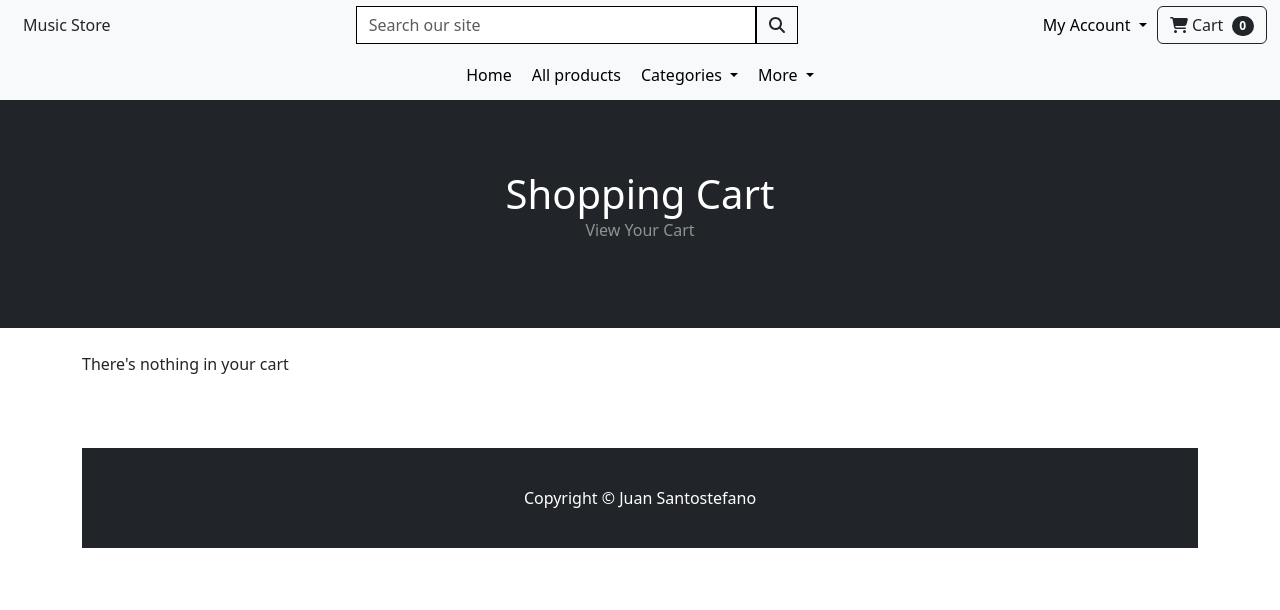
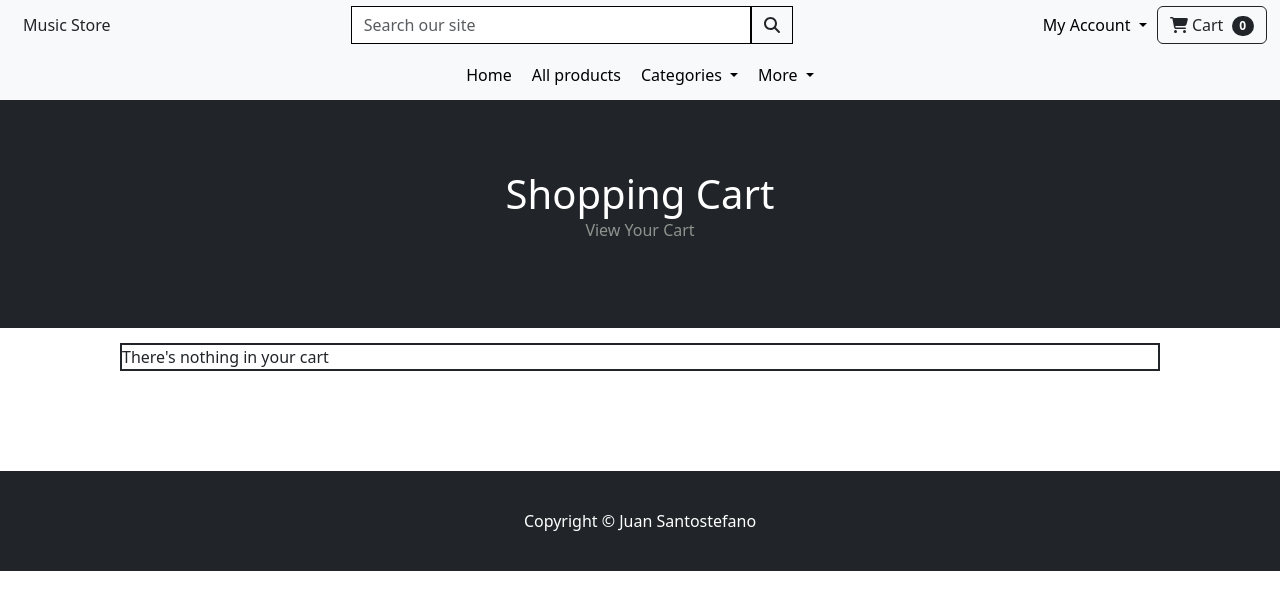
Before and after one commit to jpsantostefano/music-store, a Django app: page /cart/ in a window 1280 px wide. Shown: the top 610 px of the page. Run offline with Django 5.2, Linux system fonts and the light colour scheme; some libraries are stand-ins or nearby versions.

Commit message:
cart_summary made again with css and not bootstrap

```diff
--- a/cart/templates/cart_summary.html
+++ b/cart/templates/cart_summary.html
@@ -10,29 +10,20 @@
     </div>
 </header>
 
-<div class="container">
-<br>
+<!-- Section-->
+<section>
+    <div class="summary-card">
         {% if cart_products %}
         {% for product in cart_products %}
-    <div class="card mb-3">
-        <div class="row g-0">
-            <div class="col-md-4">
-                <img src="{{ product.image.url }}" class="img-fluid rounded-start" alt="...">
-            </div>
-            <div class="col-md-8">
-                <div class="card-body">
-                    <h5 class="card-title">{{ product.name }}</h5>
+        <img src="{{ product.image.url }}" alt="{{ product.name }}" class="img-summary">
+
+        <div>
+            <h5>{{ product.name }}</h5>
             <p>{{ product.description }}</p>
             €{{ product.price }}
-            <br>
-            <br>
-                    <div class="row">
-                        <div class="col-md-2">
-                            Quantity:
-                        </div>
-                        <div class="col-md-2">
+            <div class="qty-select-container">
+                <p>Quantity:</p>
                 <select class="form-select form-select-sm" id="select{{product.id}}">
-
                     {% for key, value in quantities.items %}
                         {% if key == product.id|slugify %}
                             <option selected>{{ value }}</option>
@@ -44,23 +35,20 @@
                     <option value="4">4</option>
                     <option value="5">5</option>
                 </select>
-                        </div>
-                    </div>
-                <br>
-                <a href="{% url 'home' %}" class="btn btn-secondary">Keep purchasing</a>
                 <button type="button" data-index="{{product.id}}" class="btn btn-secondary update-cart">
                     Update
                 </button>
+            </div>
+            <div class="mt-2">
+                <a href="{% url 'home' %}" class="btn btn-secondary">Go back</a>
                 <button type="button" data-index="{{product.id}}" class="btn btn-danger delete-product">
-                    Remove
+                    Remove product
                 </button>
+                {% endfor %}
             </div>
         </div>
     </div>
-    </div>
-</div>
-<br>
-{% endfor %}
+    <div>
         <h3>Total: €{{totals }}</h3>
         <a href="{% url 'home' %}" class="btn btn-outline-black rounded-0 btn-lg">
             <span class="icon">
@@ -81,10 +69,8 @@
         {% else %}
         There's nothing in your cart
         {% endif %}
-<br>
-<br>
-<br>
-<br>
+    </div>
+</section>
 
 <script>
     $(document).on('click', '.update-cart', function(e){
--- a/static/css/style.css
+++ b/static/css/style.css
@@ -114,3 +114,24 @@ h1 {
     margin-left: auto;
     margin-right: auto;
 }
+
+.img-summary{
+    width: 300px;
+    height: 200px;
+}
+
+.summary-card{
+    display: flex;
+    flex-direction: row;
+    border:2px solid #212529;
+}
+
+.qty-select-container{
+    display: flex;
+    align-items: center;
+}
+
+.qty-select-container p, select, button {
+    margin: 0;
+    margin-right: 10px;
+}
```
Lines whose indentation alone changed are shown as unchanged.
